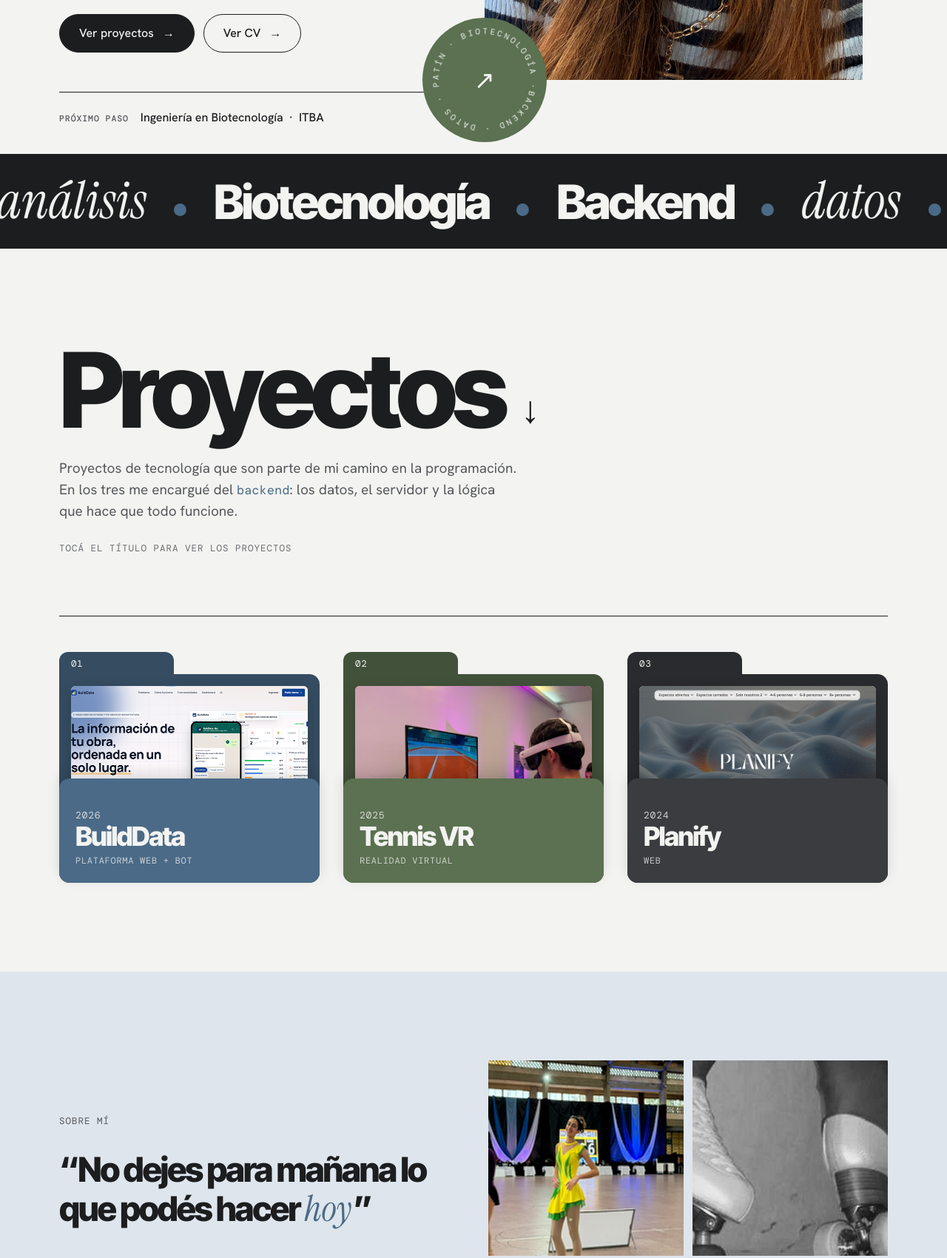
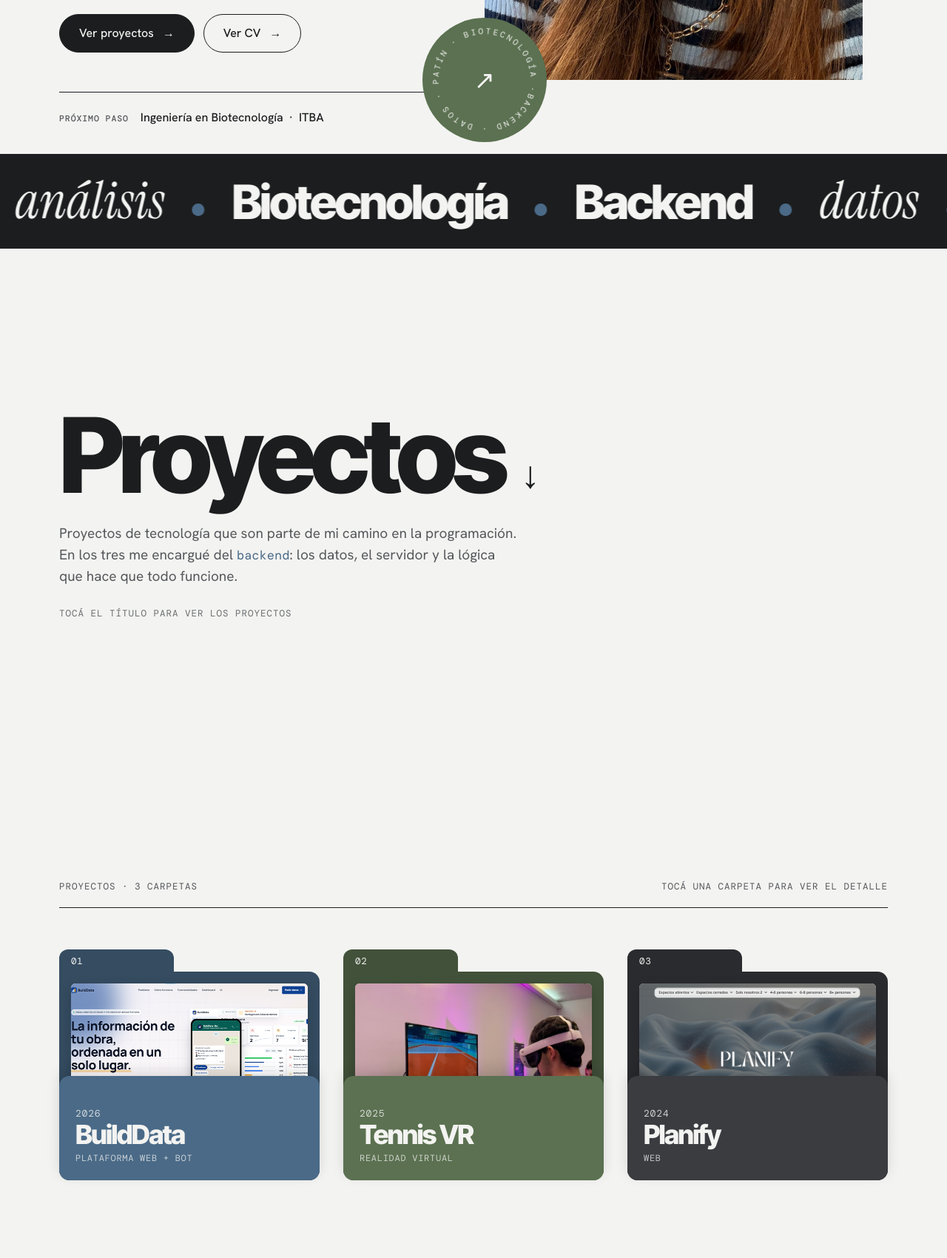
Before and after one commit to miacuesta/Portfolio-Mia-Cuesta, an Astro site: page / in a window 1280 px wide. Shown: the part 592-2292 px from the top of the page at 74% size. Built offline with nearby package versions, Linux system fonts and the light colour scheme; Astro itself is replaced by a stand-in of ours.

Commit message:
Proyectos y carpetas ocupan cada uno toda la pantalla

```diff
--- a/src/components/Projects.astro
+++ b/src/components/Projects.astro
@@ -76,18 +76,22 @@ const projects = [
         <span class="section-title">Proyectos</span>
         <span class="projects__arrow" aria-hidden="true">↓</span>
       </button>
-      <div class="projects__desc-wrap">
-        <div class="projects__desc" id="projects-desc">
-          <p>
-            Proyectos de tecnología que son parte de mi camino en la programación. En los tres me encargué
-            del <span class="mono-accent">backend</span>: los datos, el servidor y la lógica que hace que todo funcione.
-          </p>
-        </div>
+      <div class="projects__desc" id="projects-desc">
+        <p>
+          Proyectos de tecnología que son parte de mi camino en la programación. En los tres me encargué
+          del <span class="mono-accent">backend</span>: los datos, el servidor y la lógica que hace que todo funcione.
+        </p>
       </div>
       <p class="projects__hint reveal">Tocá el título para ver los proyectos</p>
     </div>
+  </div>
 
-    <ul class="folders" id="carpetas">
+  <div class="container folders-screen" id="carpetas">
+    <div class="folders-head">
+      <p class="eyebrow">Proyectos · {projects.length} carpetas</p>
+      <p class="eyebrow">Tocá una carpeta para ver el detalle</p>
+    </div>
+    <ul class="folders">
       {
         projects.map((p, i) => (
           <li class="reveal">
--- a/src/scripts/animations.js
+++ b/src/scripts/animations.js
@@ -53,7 +53,7 @@ import Lenis from "lenis";
   const folders = document.querySelector("#carpetas");
   document.querySelector("[data-go-folders]")?.addEventListener("click", () => {
     intro.classList.add("is-open");
-    scrollToEl(folders, -24);
+    scrollToEl(folders);
     if (!reduceMotion) {
       gsap.fromTo(
         ".folder",
--- a/src/styles/global.css
+++ b/src/styles/global.css
@@ -282,15 +282,15 @@ button { font: inherit; color: inherit; background: none; border: 0; padding: 0;
 }
 
 /* ---------- PROYECTOS ---------- */
-.projects { padding: 0 0 120px; }
+.projects { padding: 0; }
 
-/* Intro: primero se ve solo el título */
+/* Intro: el título ocupa toda la pantalla */
 .projects__intro {
-  min-height: 62svh;
+  min-height: calc(100svh - 88px);
   display: flex;
   flex-direction: column;
   justify-content: center;
-  padding: 100px 0 60px;
+  padding: 48px 0;
 }
 .projects__title {
   display: inline-flex;
@@ -315,29 +315,22 @@ button { font: inherit; color: inherit; background: none; border: 0; padding: 0;
 .projects__title:hover .projects__arrow,
 .projects__title:focus-visible .projects__arrow { transform: translateY(10px); }
 
-/* Mini descripción que baja al pasar el mouse por el título */
-.projects__desc-wrap {
-  display: grid;
-  grid-template-rows: 0fr;
-  transition: grid-template-rows .45s var(--ease);
-}
+/* Mini descripción que baja al pasar el mouse por el título.
+   Su lugar está reservado, así el título no salta. */
 .projects__desc {
-  overflow: hidden;
   max-width: 620px;
   font-size: 19px;
   line-height: 1.55;
   color: var(--ink-soft);
+  overflow: hidden;
 }
 .projects__desc p {
   padding-top: 20px;
   opacity: 0;
-  transform: translateY(-12px);
-  transition: opacity .35s var(--ease), transform .45s var(--ease);
+  transform: translateY(-100%);
+  transition: opacity .35s var(--ease), transform .5s var(--ease);
 }
 .projects__desc .mono-accent { font-size: 17px; }
-.projects__intro:has(.projects__title:hover) .projects__desc-wrap,
-.projects__intro:has(.projects__title:focus-visible) .projects__desc-wrap,
-.projects__intro.is-open .projects__desc-wrap { grid-template-rows: 1fr; }
 .projects__intro:has(.projects__title:hover) .projects__desc p,
 .projects__intro:has(.projects__title:focus-visible) .projects__desc p,
 .projects__intro.is-open .projects__desc p { opacity: 1; transform: none; }
@@ -350,14 +343,28 @@ button { font: inherit; color: inherit; background: none; border: 0; padding: 0;
   color: var(--muted);
 }
 
-/* Carpetas */
+/* Carpetas: su propia pantalla completa */
+.folders-screen {
+  min-height: calc(100svh - 88px);
+  display: flex;
+  flex-direction: column;
+  justify-content: center;
+  padding-top: 40px;
+  padding-bottom: 64px;
+}
+.folders-head {
+  display: flex;
+  justify-content: space-between;
+  align-items: baseline;
+  gap: 16px;
+  padding-bottom: 18px;
+  margin-bottom: 7svh;
+  border-bottom: 1px solid var(--line);
+}
 .folders {
   display: grid;
   grid-template-columns: repeat(3, 1fr);
   gap: 32px;
-  padding-top: 48px;
-  border-top: 1px solid var(--line);
-  scroll-margin-top: 110px;
 }
 .folder {
   --folder: var(--blue);
@@ -749,7 +756,9 @@ html.modal-open { overflow: hidden; }
   .mq-serif { font-size: 48px; }
   .mq-dot { width: 12px; height: 12px; margin: 14px 24px 0; }
 
-  .projects__intro { min-height: 50svh; padding: 72px 0 40px; }
+  .projects__intro { min-height: calc(100svh - 68px); padding: 40px 0; }
+  .folders-screen { min-height: calc(100svh - 68px); padding-top: 32px; padding-bottom: 56px; }
+  .folders-head { margin-bottom: 28px; flex-direction: column; gap: 4px; }
   .projects__desc { font-size: 17px; }
   /* En pantallas táctiles no hay hover: la descripción se ve siempre */
   .folders { grid-template-columns: 1fr; gap: 28px; }
@@ -768,7 +777,6 @@ html.modal-open { overflow: hidden; }
 }
 
 @media (hover: none) {
-  .projects__desc-wrap { grid-template-rows: 1fr; }
   .projects__desc p { opacity: 1; transform: none; }
 }
 
```
